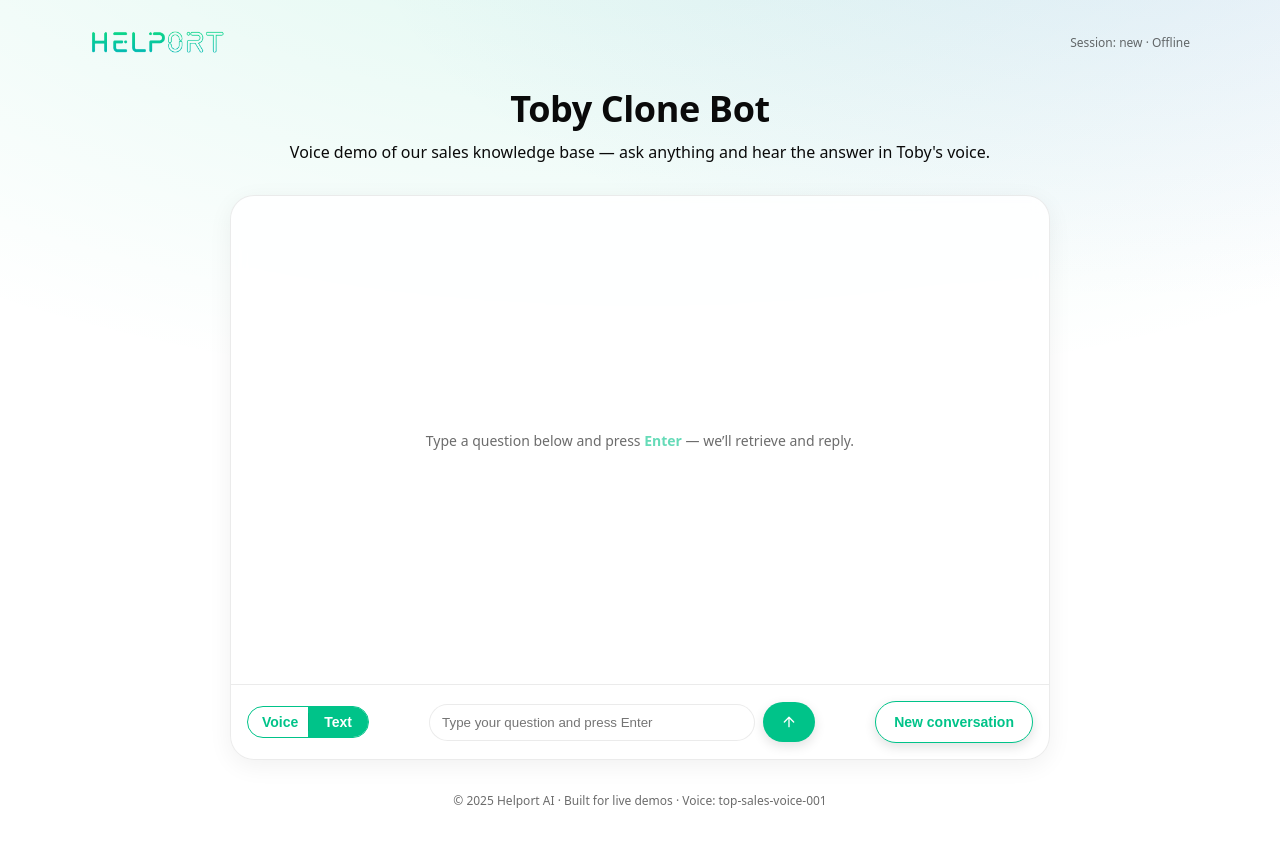
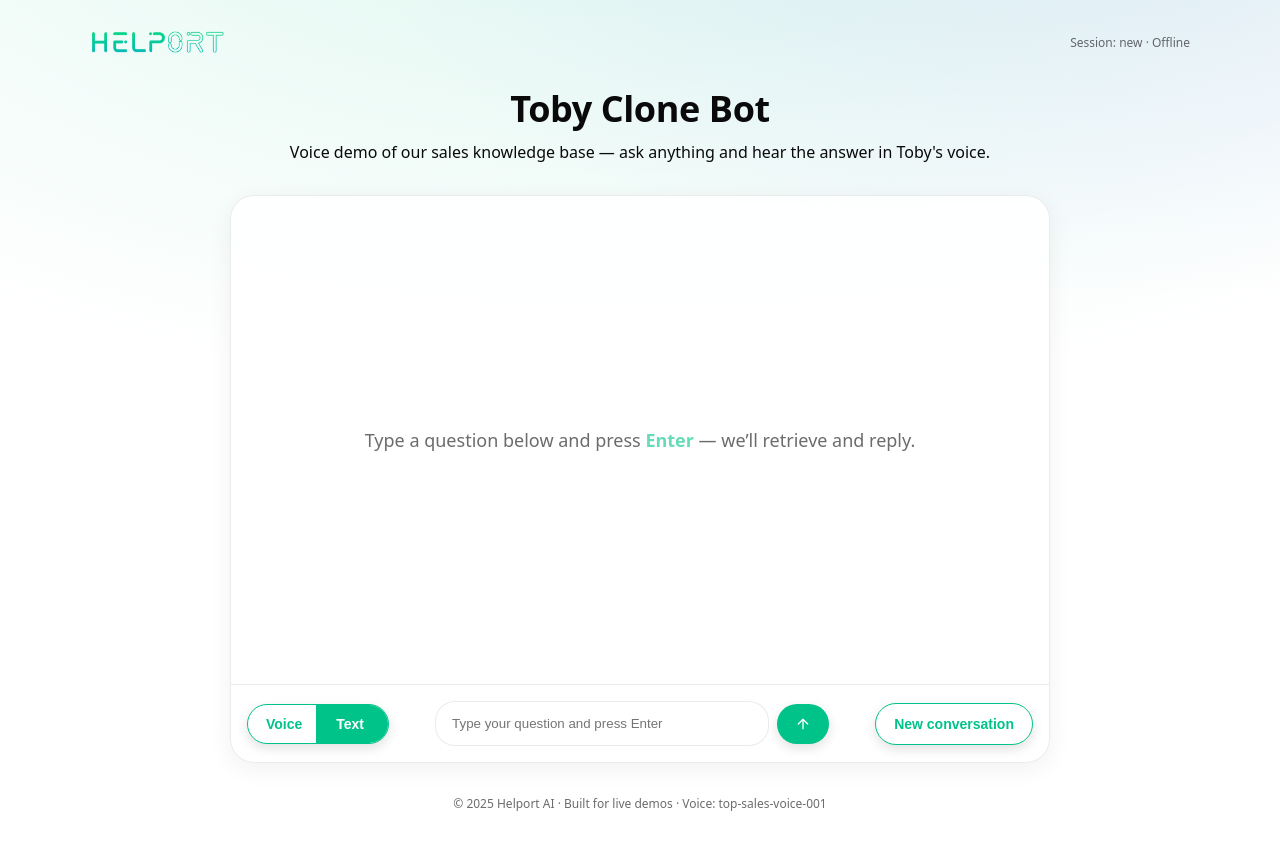
Before and after one commit to nathanielmekis/HPAI_SalesBot, a React (Vite) app: page / in a window 1280 px wide. Both pictures are taken after a click on the tab "Text". Built offline with nearby package versions, Linux system fonts and the light colour scheme.

Commit message:
looks good

```diff
--- a/src/App.jsx
+++ b/src/App.jsx
@@ -9,6 +9,7 @@ const WS_URL = import.meta.env.VITE_WS_URL || "/api/voicechat";
 const ACCENT = "#00C389";
 const BG_GRADIENT = `radial-gradient(1200px 600px at 50% -200px, rgba(0,195,137,0.14), transparent),
                      radial-gradient(800px 400px at 90% -100px, rgba(99,102,241,0.10), transparent)`;
+
 
 // Pick a supported audio mime type (Safari prefers mp4/mpeg)
 function pickAudioMime() {
@@ -33,6 +34,7 @@ export default function App() {
   const [recording, setRecording] = useState(false);
   const [sessionId, setSessionId] = useState("");
   const [messages, setMessages] = useState([]);
+  const [inputFocused, setInputFocused] = useState(false);
   const [conversationId, setConversationId] = useState(() => {
     try { return localStorage.getItem("dify_conversation_id") || ""; } catch { return ""; }
   });
@@ -44,6 +46,8 @@ export default function App() {
   const audioRef = useRef(null);
   const scrollerRef = useRef(null);
   const API_BASE = import.meta.env.VITE_API_BASE
+  const AVATAR_URL = "/toby.png"; // lives in /public
+
 
   useEffect(() => {
     if (scrollerRef.current) {
@@ -390,7 +394,7 @@ export default function App() {
       overflow: "hidden",
     },
     scroll: { height: "56vh", overflowY: "auto", padding: 20 },
-    emptyText: { opacity: 0.6, fontSize: 14 },
+    emptyText: { opacity: 0.6, fontSize: 18 },
     row: (justify) => ({ display: "flex", justifyContent: justify, marginBottom: 10 }),
     bubble: (me, provisional) => ({
       background: me ? ACCENT : "rgba(255,255,255,0.95)",
@@ -427,6 +431,36 @@ export default function App() {
     status: { fontSize: 12, opacity: 0.7, display: "inline-flex", alignItems: "center", gap: 6 },
     footer: { maxWidth: 1100, width: "100%", margin: "0 auto", padding: "32px 20px", textAlign: "center", fontSize: 12, opacity: 0.6 },
 
+    avatar: {
+      width: 50,
+      height: 50,
+      borderRadius: "50%",
+      flex: "0 0 36px",
+      objectFit: "cover",
+      boxShadow: "0 2px 6px rgba(0,0,0,0.12)",
+      marginRight: 10,              // space between avatar and bubble
+    },
+    rowWithAvatar: {
+      display: "flex",
+      alignItems: "flex-start",
+      gap: 0,
+      marginBottom: 10,
+    },
+
+    input: {
+      padding: "14px 16px",
+      borderRadius: 20,
+      border: "1px solid rgba(0,0,0,0.08)",
+      minWidth: 300,
+      outline: "none",                     // remove blue outline
+      transition: "border-color .15s, box-shadow .15s",
+    },
+    inputFocused: {
+      border: `2px solid ${ACCENT}`,       // green border
+      boxShadow: `0 0 0 3px rgba(0,195,137,0.15) inset`, // soft glow
+    },
+
+    // in styles
     toggle: {
       display: "flex",
       alignItems: "center",
@@ -434,12 +468,13 @@ export default function App() {
       borderRadius: 30,
       overflow: "hidden",
       background: "#ffffff",
-      position: "relative",            // <-- for centered divider
+      position: "relative",
+      boxShadow: "0 4px 12px rgba(0,0,0,0.12)",
     },
     toggleBtn: {
-      flex: 1,                         // <-- each side takes 50%
+      flex: 1,
       minWidth: 0,
-      padding: "8px 14px",
+      padding: "12px 18px",
       fontSize: 14,
       fontWeight: 600,
       border: "none",
@@ -448,20 +483,16 @@ export default function App() {
       cursor: "pointer",
       lineHeight: 1,
       textAlign: "center",
+      outline: "none",
+      boxShadow: "none",
     },
     toggleBtnActive: {
       background: ACCENT,
       color: "#ffffff",
     },
-    toggleDivider: {
-      position: "absolute",            // <-- overlay, doesn't consume width
-      left: "50%",
-      top: 6,
-      bottom: 6,
-      width: 1,
-      background: "rgba(0,0,0,0.08)",
-      pointerEvents: "none",
-    },
+
+    toggleBtnLeftPad:  { padding: "12px 22px 12px 18px" },  // a touch more right pad
+    toggleBtnRightPad: { padding: "12px 18px 12px 22px" },  // a touch more left pad
 
   };
 
@@ -494,8 +525,17 @@ export default function App() {
             ) : (
               <div>
                 {messages.map((m, i) => (
-                  <motion.div key={i} initial={{opacity:0,y:4}} animate={{opacity:1,y:0}} style={styles.row(m.role === "user" ? "flex-end" : "flex-start")}>
-                    <div style={styles.bubble(m.role === "user", m.provisional)}>{m.text}</div>
+                  <motion.div
+                    key={i}
+                    initial={{ opacity: 0, y: 4 }}
+                    animate={{ opacity: 1, y: 0 }}
+                    style={m.role === "assistant" ? styles.rowWithAvatar : styles.row("flex-end")}
+                  >
+                    {m.role === "assistant" && <img src={AVATAR_URL} alt="Agent" style={styles.avatar} />}
+
+                    <div style={styles.bubble(m.role === "user", m.provisional)}>
+                      {m.text}
+                    </div>
                   </motion.div>
                 ))}
               </div>
@@ -519,7 +559,7 @@ export default function App() {
                   role="tab"
                   aria-selected={mode === "type"}
                   onClick={switchToType}
-                  style={{ ...styles.toggleBtn, ...(mode === "type" ? styles.toggleBtnActive : null) }}
+                  style={{ ...styles.toggleBtn, ...(mode === "type" ? styles.toggleBtnActive : null), ...styles.toggleBtnRightPad, ...styles.toggleBtnLeftPad }}
                 >
                   Text
                 </button>
@@ -547,9 +587,12 @@ export default function App() {
                   value={textInput}
                   onChange={(e) => setTextInput(e.target.value)}
                   onKeyDown={(e) => { if (e.key === "Enter") sendTextMessage(); }}
+                  onFocus={() => setInputFocused(true)}
+                  onBlur={() => setInputFocused(false)}
                   placeholder="Type your question and press Enter"
-                  style={{ padding: "10px 12px", borderRadius: 20, border: "1px solid rgba(0,0,0,0.08)", minWidth: 300 }}
+                  style={{ ...styles.input, ...(inputFocused ? styles.inputFocused : null) }}
                 />
+
                 <button onClick={sendTextMessage} style={styles.cta(false)} aria-label="Send message">
                   <ArrowUp size={16} />
                 </button>
```
Also changed, not shown: public/image.png (added), public/toby.png (added).
